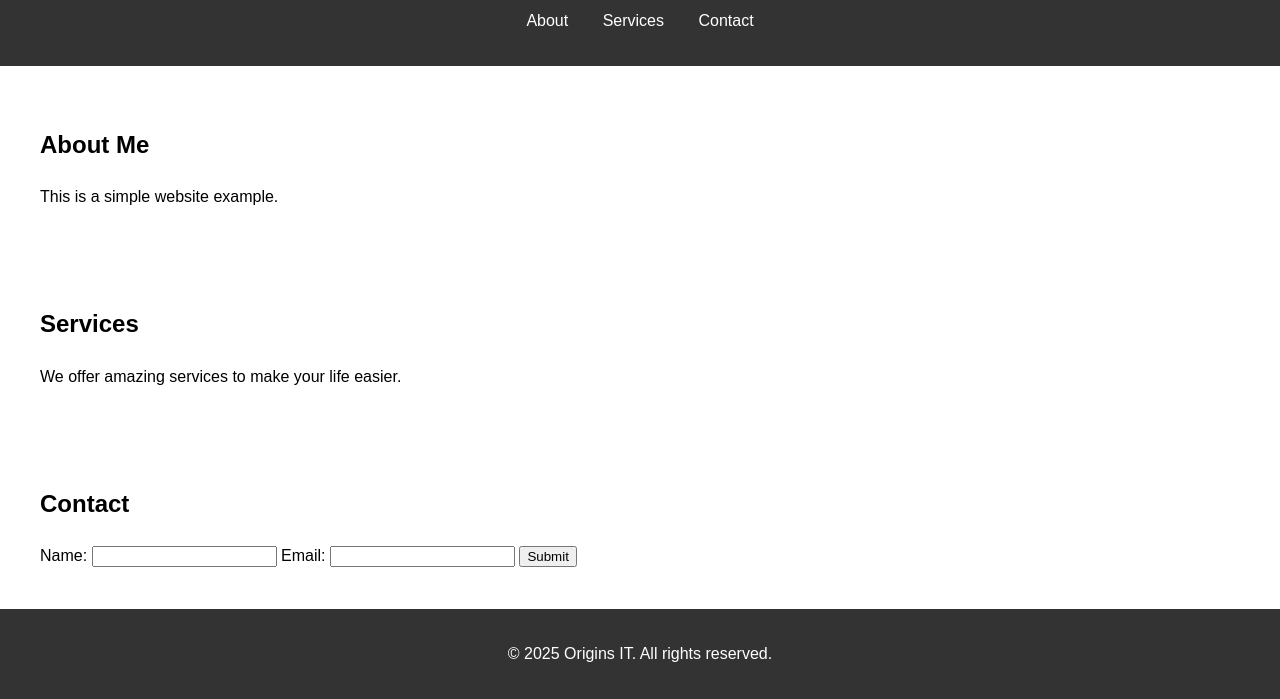
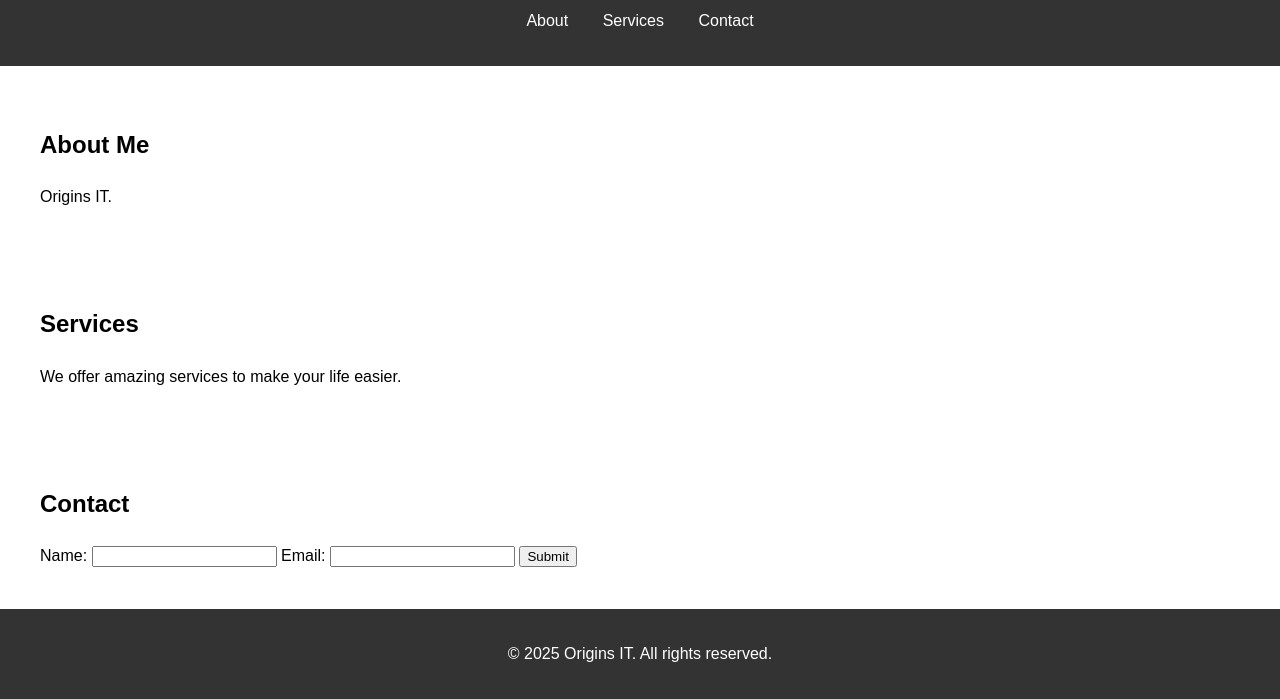
Before and after one commit to OriginsIT/OriginsWebsite, a plain HTML site: page index.html in a window 1280 px wide. Shown: the part 102-801 px from the top of the page. Drawn offline with Linux system fonts and the light colour scheme.

Commit message:
Update index.html

```diff
--- a/index.html
+++ b/index.html
@@ -3,7 +3,7 @@
 <head>
     <meta charset="UTF-8">
     <meta name="viewport" content="width=device-width, initial-scale=1.0">
-    <title>My Simple Website</title>
+    <title>Origins IT</title>
     <link rel="stylesheet" href="style.css">
 </head>
 <body>
@@ -19,7 +19,7 @@
     </header>
     <section id="about">
         <h2>About Me</h2>
-        <p>This is a simple website example.</p>
+        <p>Origins IT.</p>
     </section>
     <section id="services">
         <h2>Services</h2>
```
